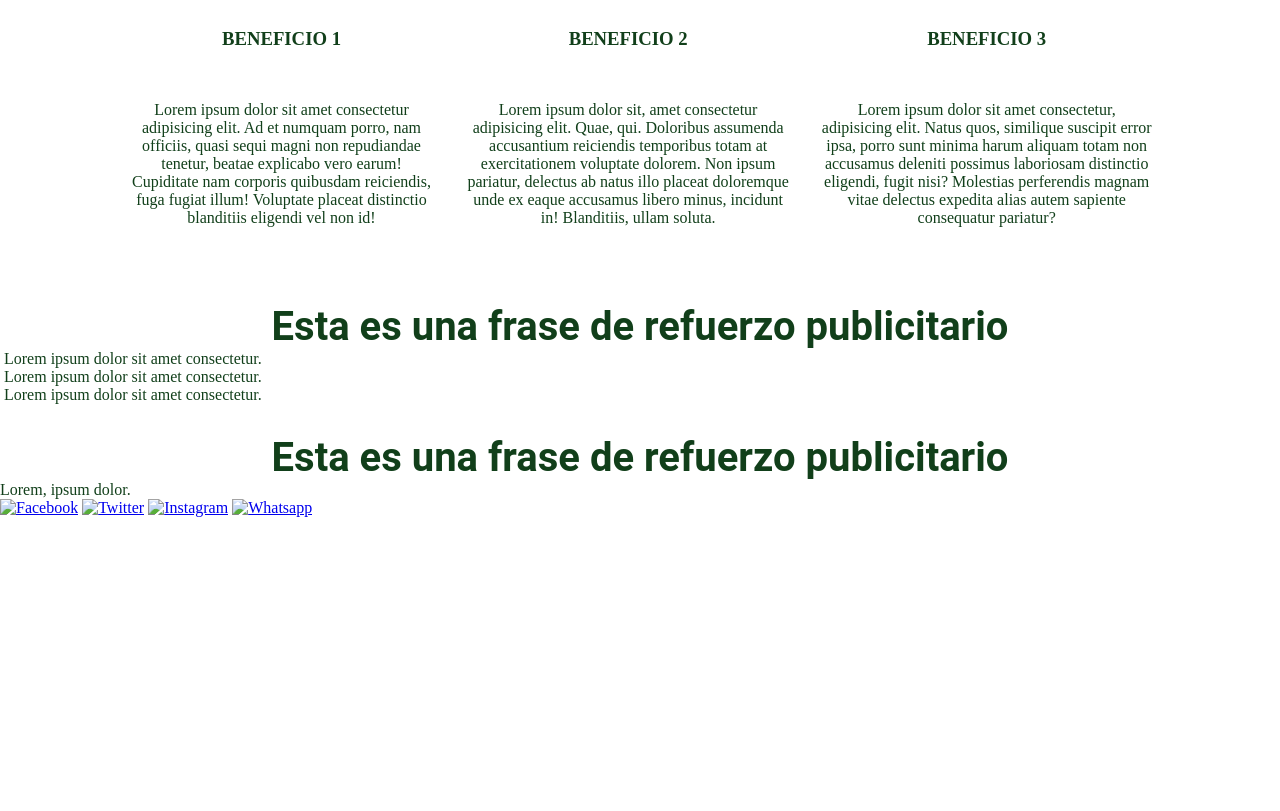
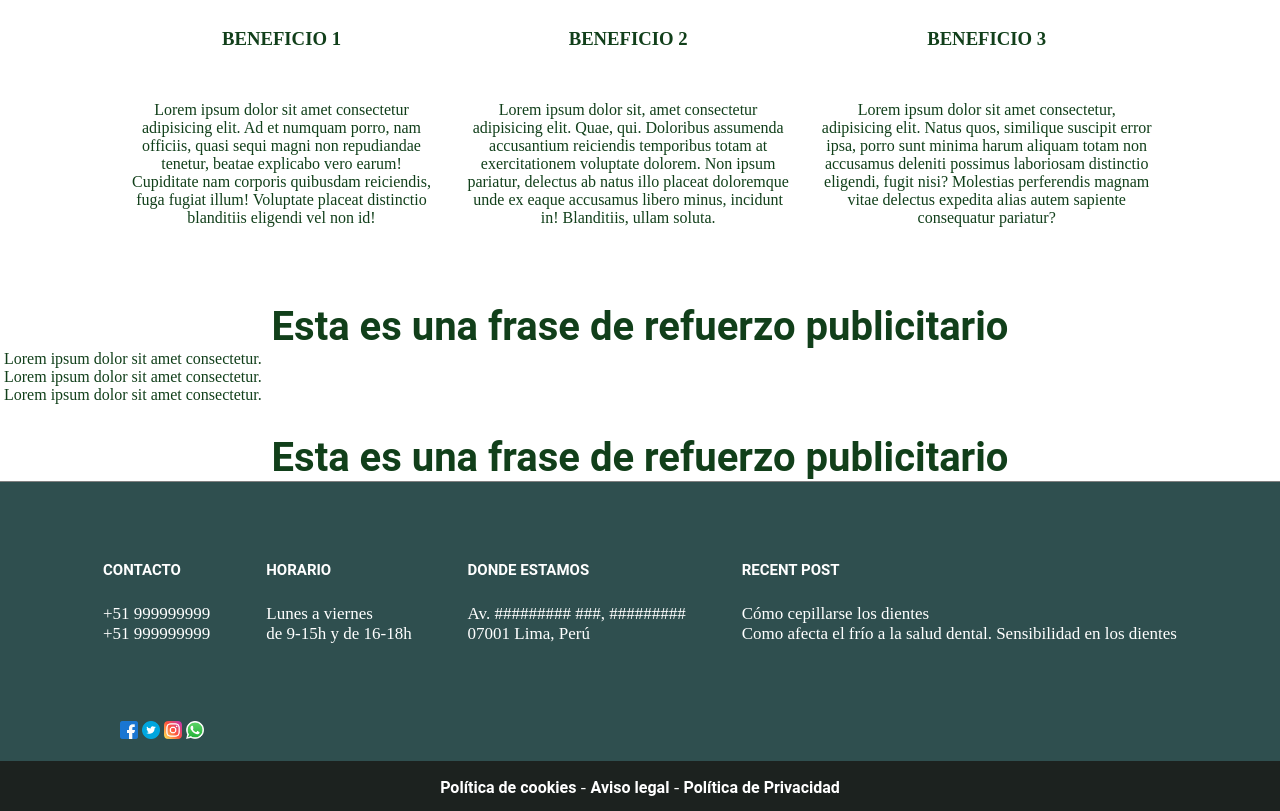
Before and after one commit to IrvinDevR/Proyecto-Consultorio-Odontologico, a plain HTML site: page index.html in a window 1280 px wide. Shown: the part 1542-2353 px from the top of the page. Before the commit the page ends 2059 px from the top, so only its background shows below. Drawn offline with Linux system fonts and the light colour scheme.

Commit message:
modi-footer

```diff
--- a/css/galery.css
+++ b/css/galery.css
@@ -64,4 +64,4 @@ nav ul li a:hover{
     padding-bottom: 12px;
 }
 
-/*////////////////HERO////////////////*/
+/*//////////////// FOOTER ////////////////*/
--- a/css/index.css
+++ b/css/index.css
@@ -21,7 +21,7 @@ body{
 }
 
 
-/*////////////////NAV//////////////////*/
+/*////////////////////////////////////////NAV////////////////////////////////////*/
 header{
     display: flex;
     align-items: center;
@@ -64,7 +64,7 @@ nav ul li a:hover{
     padding-bottom: 12px;
 }
 
-/*////////////////HERO////////////////*/
+/*////////////////////////////////////////HERO//////////////////////////////////*/
 .hero{
     display: flex;
     height: 850px;
@@ -85,7 +85,7 @@ nav ul li a:hover{
     font-size: var(--font-size-phrase);
     color: white;
 }
-/*/////////////// REFUERZO //////////////*/
+/*/////////////////////////////////// REFUERZO ///////////////////////////////*/
 .frase_refuerzo{
     font-size: var(--font-size-phrase);
     font-family: var(--font-family-button);
@@ -93,7 +93,7 @@ nav ul li a:hover{
     margin-top: 30px;
 }
 
-/*///////////////ABOUT US//////////////*/
+/*/////////////////////////////////////ABOUT US////////////////////////////////*/
 #about_us{
     display: flex;
     margin: 40px auto;
@@ -111,7 +111,7 @@ nav ul li a:hover{
     margin: 0 20px;
 }
 
-/*////////////BENEFICIOS///////////////*/
+/*////////////////////////////////////BENEFICIOS/////////////////////////////////*/
 .beneficios{
     width: 80%;
     display: flex;
@@ -125,3 +125,79 @@ nav ul li a:hover{
     justify-content: space-around;
     text-align: center;
 }
+
+/*////////////////////////////////// FOOTER //////////////////////////////////*/
+
+.footer_1{
+    display: flex;
+    border-top: 1px solid grey;
+    justify-content: space-around;
+    gap: 50px;
+    height: 280px;
+    width: 100%;
+    align-items: center;
+    background-color: darkslategrey;
+    padding: 0 100px;
+}
+
+
+.footer_hijo{
+    gap: 25px;
+    height: 180px;
+    color: white;
+    font-size: var(--font-size-button);
+    display: flex;
+    flex-direction: column;
+    align-items: baseline;
+    padding-top: 30px;
+}
+footer h6{
+    font-size: 15px;
+    font-family: var(--font-family-button);
+}
+footer p{
+    font-size: 17px;
+}
+
+/*  ICON FOOTER  */
+.icon_network{
+    background-color: darkslategrey;
+    padding-left: 120px;
+    padding-bottom: 5px;
+    position: absolute;
+    margin: -40px auto 0;
+}
+.icon_network img{
+    height: 18px;
+}
+.icon_social1:hover{
+    height: 20px;
+}
+.icon_social2:hover{
+    height: 20px;
+}
+.icon_social3:hover{
+    height: 20px;
+}
+.icon_social4:hover{
+    height: 20px;
+}
+/*  FIN ICON FOOTER  */
+
+.footer_2{
+    text-align: center;
+    background-color: rgb(28, 34, 31);
+    color: white;
+    height: 50px;
+
+}
+.footer_2 p{
+    padding-top: 17px;
+}
+.footer_2 p a{
+    text-decoration: none;
+    color: white;
+    font-family: var(--font-family-button);
+    font-size: var(--font-size-button);
+    font-weight: 600;
+}
--- a/index.html
+++ b/index.html
@@ -1,5 +1,6 @@
 <!DOCTYPE html>
 <html lang="en">
+
 <head>
     <meta charset="UTF-8">
     <meta http-equiv="X-UA-Compatible" content="IE=edge">
@@ -7,6 +8,7 @@
     <title>Consultorio Odontológico</title>
     <link rel="stylesheet" href="/css/index.css">
 </head>
+
 <body>
     <header>
         <!-- /////////////// NAV ///////////////// -->
@@ -36,9 +38,15 @@
             <img id="odontologo" src="/img/odontologo.jpg" alt="odontologo">
             <div class="description_od">
                 <h2>Nombre del odontólogo</h2>
-                <p>Lorem ipsum dolor sit amet consectetur adipisicing elit. Pariatur omnis consequuntur dignissimos, assumenda atque inventore accusantium, voluptatum delectus nesciunt, deserunt ratione repellendus repudiandae quis enim. Eligendi repudiandae dolores laborum maiores? <br><br>
-                Lorem ipsum dolor sit amet consectetur adipisicing elit. Pariatur omnis consequuntur dignissimos, assumenda atque inventore accusantium, voluptatum delectus nesciunt, deserunt ratione repellendus repudiandae quis enim. Eligendi repudiandae dolores laborum maiores? <br><br>
-                Lorem ipsum dolor sit amet consectetur adipisicing elit. Pariatur omnis consequuntur dignissimos, assumenda atque inventore accusantium, voluptatum delectus nesciunt, deserunt ratione repellendus repudiandae quis enim. Eligendi repudiandae dolores laborum maiores?
+                <p>Lorem ipsum dolor sit amet consectetur adipisicing elit. Pariatur omnis consequuntur dignissimos,
+                    assumenda atque inventore accusantium, voluptatum delectus nesciunt, deserunt ratione repellendus
+                    repudiandae quis enim. Eligendi repudiandae dolores laborum maiores? <br><br>
+                    Lorem ipsum dolor sit amet consectetur adipisicing elit. Pariatur omnis consequuntur dignissimos,
+                    assumenda atque inventore accusantium, voluptatum delectus nesciunt, deserunt ratione repellendus
+                    repudiandae quis enim. Eligendi repudiandae dolores laborum maiores? <br><br>
+                    Lorem ipsum dolor sit amet consectetur adipisicing elit. Pariatur omnis consequuntur dignissimos,
+                    assumenda atque inventore accusantium, voluptatum delectus nesciunt, deserunt ratione repellendus
+                    repudiandae quis enim. Eligendi repudiandae dolores laborum maiores?
                 </p>
             </div>
         </section>
@@ -48,15 +56,23 @@
         <section class="beneficios">
             <div class="beneficio1 bene">
                 <h3>BENEFICIO 1</h3>
-                <p>Lorem ipsum dolor sit amet consectetur adipisicing elit. Ad et numquam porro, nam officiis, quasi sequi magni non repudiandae tenetur, beatae explicabo vero earum! Cupiditate nam corporis quibusdam reiciendis, fuga fugiat illum! Voluptate placeat distinctio blanditiis eligendi vel non id!</p>
+                <p>Lorem ipsum dolor sit amet consectetur adipisicing elit. Ad et numquam porro, nam officiis, quasi
+                    sequi magni non repudiandae tenetur, beatae explicabo vero earum! Cupiditate nam corporis quibusdam
+                    reiciendis, fuga fugiat illum! Voluptate placeat distinctio blanditiis eligendi vel non id!</p>
             </div>
             <div class="beneficio2 bene">
                 <h3>BENEFICIO 2</h3>
-                <p>Lorem ipsum dolor sit, amet consectetur adipisicing elit. Quae, qui. Doloribus assumenda accusantium reiciendis temporibus totam at exercitationem voluptate dolorem. Non ipsum pariatur, delectus ab natus illo placeat doloremque unde ex eaque accusamus libero minus, incidunt in! Blanditiis, ullam soluta.</p>
+                <p>Lorem ipsum dolor sit, amet consectetur adipisicing elit. Quae, qui. Doloribus assumenda accusantium
+                    reiciendis temporibus totam at exercitationem voluptate dolorem. Non ipsum pariatur, delectus ab
+                    natus illo placeat doloremque unde ex eaque accusamus libero minus, incidunt in! Blanditiis, ullam
+                    soluta.</p>
             </div>
             <div class="beneficio3 bene">
                 <h3>BENEFICIO 3</h3>
-                <p>Lorem ipsum dolor sit amet consectetur, adipisicing elit. Natus quos, similique suscipit error ipsa, porro sunt minima harum aliquam totam non accusamus deleniti possimus laboriosam distinctio eligendi, fugit nisi? Molestias perferendis magnam vitae delectus expedita alias autem sapiente consequatur pariatur?</p>
+                <p>Lorem ipsum dolor sit amet consectetur, adipisicing elit. Natus quos, similique suscipit error ipsa,
+                    porro sunt minima harum aliquam totam non accusamus deleniti possimus laboriosam distinctio
+                    eligendi, fugit nisi? Molestias perferendis magnam vitae delectus expedita alias autem sapiente
+                    consequatur pariatur?</p>
             </div>
         </section>
         <!-- //////////// REFUERZO ////////////////// -->
@@ -81,15 +97,44 @@
     </main>
 
     <footer>
-        <section>
-            <p>Lorem, ipsum dolor.</p>
-            <div class="icon_network">
-                <a href="#"><img src="" alt="Facebook"></a>
-                <a href="#"><img src="" alt="Twitter"></a>
-                <a href="#"><img src="" alt="Instagram"></a>
-                <a href="#"><img src="" alt="Whatsapp"></a>
+        <section class="footer_1">
+                <div class="contact_net footer_hijo">
+                    <h6>CONTACTO</h6>
+                    <div class="footer_content">
+                        <p>+51 999999999</p>
+                        <p>+51 999999999</p>
                     </div>
+                </div>
+                <div class="horario footer_hijo">
+                    <h6>HORARIO</h6>
+                    <p>Lunes a viernes <br> de 9-15h y de 16-18h</p>
+                </div>
+                <div class="ubicacion footer_hijo">
+                    <h6>DONDE ESTAMOS</h6>
+                    <div class="footer_content">
+                        <p>Av. ######### ###, #########</p>
+                        <p>07001 Lima, Perú</p>
+                    </div>
+                </div>
+                <div class="recent_post footer_hijo">
+                    <h6>RECENT POST</h6>
+                    <div class="footer_content">
+                        <p>Cómo cepillarse los dientes</p>
+                        <p>Como afecta el frío a la salud dental. Sensibilidad en los dientes</p>
+                    </div>
+                </div>
+        </section>
+        <section class="icon_network">
+            <a href="#"><img class="icon_social1" src="/img/icon/facebook.png" alt="Facebook"></a>
+            <a href="#"><img class="icon_social2" src="/img/icon/twitter.png" alt="Twitter"></a>
+            <a href="#"><img class="icon_social3" src="/img/icon/instagram.png" alt="Instagram"></a>
+            <a href="#"><img class="icon_social4" src="/img/icon/whatsapp.png" alt="Whatsapp"></a>
+        </section>
+        <section class="footer_2">
+            <p> <a href="">Política de cookies</a> - <a href="">Aviso legal</a> - <a href="">Política de Privacidad</a>
+            </p>
         </section>
     </footer>
 </body>
+
 </html>
```
Also changed, not shown: galery.html (+29 -8 lines), img/icon/facebook.png (added), img/icon/instagram.png (added), img/icon/twitter.png (added), img/icon/whatsapp.png (added). Lines whose indentation alone changed are shown as unchanged.
